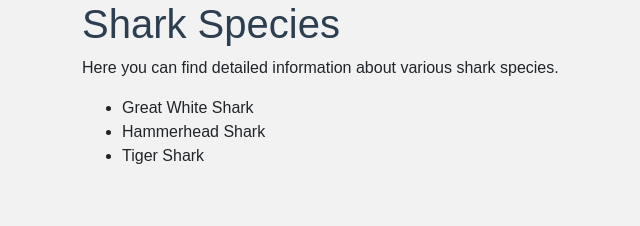
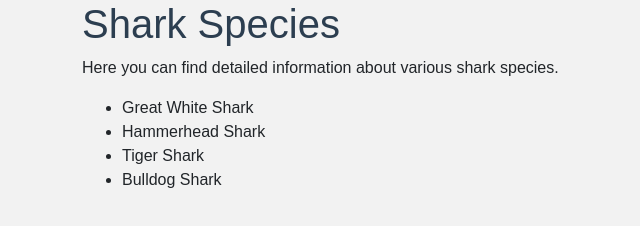
Before and after one commit to EbongueMaxwell/nodeproject, a website: page views/sharks.html in a window 1280 px wide. Shown: the whole page, without its empty margins (3-643 px from the left). Drawn offline with nearby package versions, Linux system fonts and the light colour scheme; files that its build step writes are made by us from their sources.

Commit message:
Add files via upload

```diff
--- a/views/sharks.html
+++ b/views/sharks.html
@@ -15,6 +15,7 @@
             <li>Great White Shark</li>
             <li>Hammerhead Shark</li>
             <li>Tiger Shark</li>
+            <li>Bulldog Shark</li>
         </ul>
     </div>
 </body>
```
Also changed, not shown: 1 other file.
